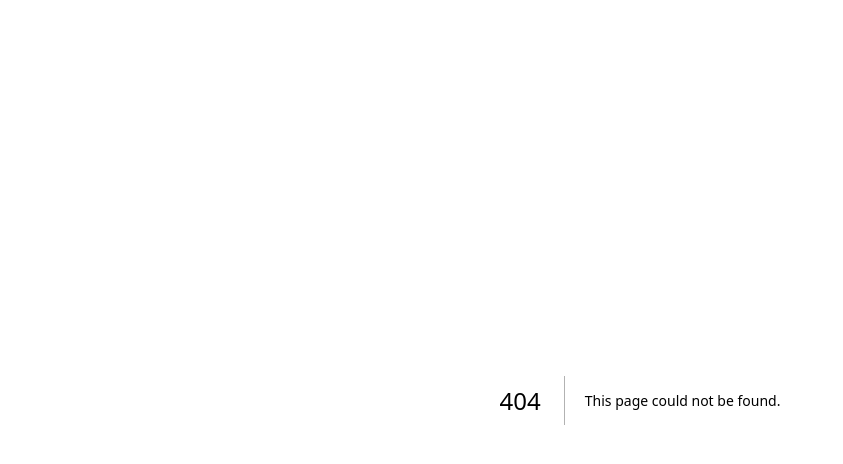
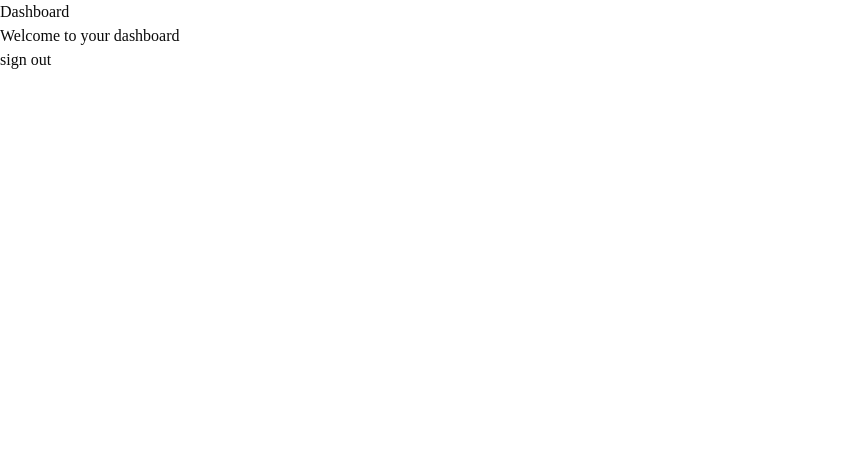
Before and after one commit to harshinfinite/AI-SaaS-Workspace, a Next.js app: page /dashboard in a window 1280 px wide. Before the commit this address had no page. Shown: the top 464 px of the page, without its empty margins (0-843 px from the left). Built offline with nearby package versions, Linux system fonts and the light colour scheme.

Commit message:
feat(auth): add dashboard placeholder page

```diff
--- /dev/null
+++ b/app/dashboard/page.tsx
@@ -0,0 +1,11 @@
+const Dashboard = () => {
+  return (
+    <div>
+      <h1>Dashboard</h1>
+      <p>Welcome to your dashboard</p>
+      <button>sign out</button>
+    </div>
+  );
+};
+
+export default Dashboard;
```
